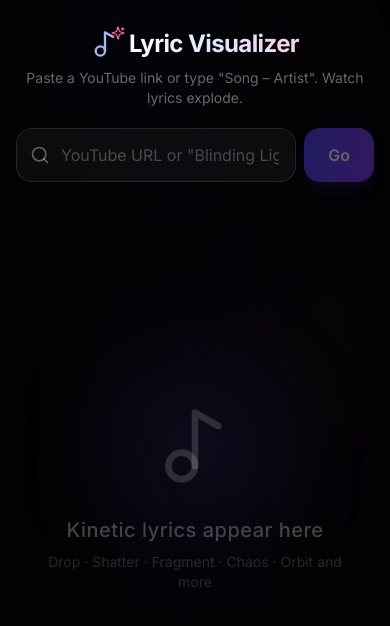
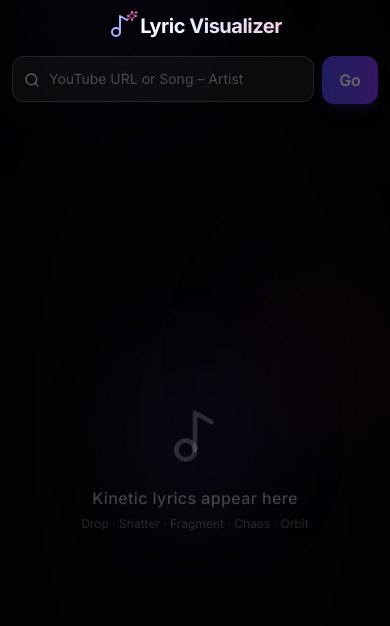
Before and after one commit to justalivefornothing/lyric-visualizer, a Next.js app: page / in a window 390 px wide. Shown: the top 626 px of the page. Built offline with nearby package versions, Linux system fonts and the light colour scheme.

Commit message:
Mobile-first page: safe areas, compact header, taller stage, tiny video, better touch UX

```diff
--- a/src/app/page.tsx
+++ b/src/app/page.tsx
@@ -151,38 +151,35 @@ export default function Home() {
   const hasLyrics = lines.length > 0;
 
   return (
-    <main className="min-h-screen flex flex-col relative overflow-hidden">
+    <main className="min-h-[100dvh] flex flex-col relative overflow-hidden">
       {/* ====== MULTI-LAYER CINEMATIC BACKGROUND ====== */}
       <div className="fixed inset-0 pointer-events-none">
-        {/* Base deep black */}
         <div className="absolute inset-0 bg-[#030306]" />
 
-        {/* Large soft color orbs */}
         <div
-          className="absolute -top-[20%] -left-[10%] w-[70vw] h-[70vw] rounded-full opacity-40 blur-[120px]"
+          className="absolute -top-[20%] -left-[10%] w-[70vw] h-[70vw] rounded-full opacity-40 blur-[80px] sm:blur-[120px]"
           style={{
             background:
               "radial-gradient(circle, rgba(79,70,229,0.55) 0%, transparent 70%)",
           }}
         />
         <div
-          className="absolute top-[30%] -right-[15%] w-[55vw] h-[55vw] rounded-full opacity-35 blur-[100px]"
+          className="absolute top-[30%] -right-[15%] w-[55vw] h-[55vw] rounded-full opacity-35 blur-[70px] sm:blur-[100px]"
           style={{
             background:
               "radial-gradient(circle, rgba(219,39,119,0.45) 0%, transparent 70%)",
           }}
         />
         <div
-          className="absolute -bottom-[10%] left-[20%] w-[50vw] h-[50vw] rounded-full opacity-30 blur-[110px]"
+          className="absolute -bottom-[10%] left-[20%] w-[50vw] h-[50vw] rounded-full opacity-30 blur-[70px] sm:blur-[110px]"
           style={{
             background:
               "radial-gradient(circle, rgba(6,182,212,0.35) 0%, transparent 70%)",
           }}
         />
 
-        {/* Subtle grid */}
         <div
-          className="absolute inset-0 opacity-[0.03]"
+          className="absolute inset-0 opacity-[0.03] hidden sm:block"
           style={{
             backgroundImage:
               "linear-gradient(rgba(255,255,255,0.08) 1px, transparent 1px), linear-gradient(90deg, rgba(255,255,255,0.08) 1px, transparent 1px)",
@@ -190,10 +187,9 @@ export default function Home() {
           }}
         />
 
-        {/* Center spotlight when lyrics are playing */}
         {hasLyrics && (
           <div
-            className="absolute top-1/2 left-1/2 -translate-x-1/2 -translate-y-1/2 w-[90vmin] h-[90vmin] rounded-full opacity-20 blur-[80px] transition-opacity duration-700"
+            className="absolute top-1/2 left-1/2 -translate-x-1/2 -translate-y-1/2 w-[90vmin] h-[90vmin] rounded-full opacity-20 blur-[60px] sm:blur-[80px] transition-opacity duration-700"
             style={{
               background:
                 "radial-gradient(circle, rgba(255,255,255,0.15) 0%, transparent 65%)",
@@ -201,24 +197,23 @@ export default function Home() {
           />
         )}
 
-        {/* Strong vignette */}
         <div className="absolute inset-0 bg-[radial-gradient(ellipse_at_center,transparent_20%,rgba(0,0,0,0.7)_100%)]" />
       </div>
 
-      {/* ====== HEADER ====== */}
-      <header className="relative z-20 pt-7 pb-3 px-4">
-        <div className="max-w-2xl mx-auto text-center mb-5">
-          <div className="inline-flex items-center gap-2.5 mb-2">
+      {/* ====== HEADER – compact on mobile ====== */}
+      <header className="relative z-20 pt-[max(0.75rem,env(safe-area-inset-top))] pb-2 px-3 sm:px-4 sm:pt-7 sm:pb-3">
+        <div className="max-w-2xl mx-auto text-center mb-3 sm:mb-5">
+          <div className="inline-flex items-center gap-2 mb-1 sm:mb-2">
             <div className="relative">
-              <Music2 className="w-7 h-7 text-indigo-300" />
-              <Sparkles className="w-3.5 h-3.5 text-pink-400 absolute -top-1 -right-1.5" />
+              <Music2 className="w-6 h-6 sm:w-7 sm:h-7 text-indigo-300" />
+              <Sparkles className="w-3 h-3 sm:w-3.5 sm:h-3.5 text-pink-400 absolute -top-1 -right-1.5" />
             </div>
-            <h1 className="text-2xl md:text-3xl font-bold tracking-tight bg-gradient-to-r from-white via-indigo-100 to-pink-200 bg-clip-text text-transparent">
+            <h1 className="text-xl sm:text-2xl md:text-3xl font-bold tracking-tight bg-gradient-to-r from-white via-indigo-100 to-pink-200 bg-clip-text text-transparent">
               Lyric Visualizer
             </h1>
           </div>
-          <p className="text-white/40 text-sm md:text-base">
-            Paste a YouTube link or type {'"Song – Artist"'}. Watch lyrics explode.
+          <p className="text-white/40 text-xs sm:text-sm md:text-base hidden xs:block sm:block">
+            Paste a YouTube link or type {'"Song – Artist"'}
           </p>
         </div>
 
@@ -226,32 +221,34 @@ export default function Home() {
           onSubmit={handleSubmit}
           className="max-w-2xl mx-auto flex gap-2"
         >
-          <div className="relative flex-1">
-            <div className="absolute left-3.5 top-1/2 -translate-y-1/2 text-white/35">
+          <div className="relative flex-1 min-w-0">
+            <div className="absolute left-3 top-1/2 -translate-y-1/2 text-white/35 pointer-events-none">
               {input.includes("youtube") || input.includes("youtu.be") ? (
-                <Link2 className="w-5 h-5" />
+                <Link2 className="w-4 h-4 sm:w-5 sm:h-5" />
               ) : (
-                <Search className="w-5 h-5" />
+                <Search className="w-4 h-4 sm:w-5 sm:h-5" />
               )}
             </div>
             <input
               type="text"
               value={input}
               onChange={(e) => setInput(e.target.value)}
-              placeholder='YouTube URL or "Blinding Lights - The Weeknd"'
-              className="w-full pl-11 pr-4 py-3.5 rounded-2xl bg-white/[0.04] border border-white/10
-                focus:border-indigo-400/40 outline-none
+              placeholder="YouTube URL or Song – Artist"
+              className="w-full pl-9 sm:pl-11 pr-3 py-3 sm:py-3.5 rounded-xl sm:rounded-2xl bg-white/[0.04] border border-white/10
+                focus:border-indigo-400/40 outline-none text-sm sm:text-base
                 text-white placeholder:text-white/25 transition-all duration-200"
               disabled={loading}
+              enterKeyHint="go"
             />
           </div>
           <button
             type="submit"
             disabled={loading || !input.trim()}
-            className="px-6 py-3.5 rounded-2xl bg-gradient-to-r from-indigo-600 to-violet-600
-              hover:from-indigo-500 hover:to-violet-500 disabled:opacity-40
+            className="px-4 sm:px-6 py-3 sm:py-3.5 rounded-xl sm:rounded-2xl bg-gradient-to-r from-indigo-600 to-violet-600
+              active:from-indigo-500 active:to-violet-500 disabled:opacity-40
               disabled:cursor-not-allowed font-semibold transition-all duration-200
-              flex items-center gap-2 shadow-lg shadow-indigo-900/40"
+              flex items-center justify-center gap-2 shadow-lg shadow-indigo-900/40
+              touch-manipulation min-w-[3.5rem] sm:min-w-0"
           >
             {loading ? (
               <Loader2 className="w-5 h-5 animate-spin" />
@@ -262,15 +259,15 @@ export default function Home() {
         </form>
 
         {error && (
-          <div className="max-w-2xl mx-auto mt-3 flex items-start gap-2 text-amber-200/90 text-sm bg-amber-500/10 border border-amber-500/20 rounded-xl px-4 py-3">
+          <div className="max-w-2xl mx-auto mt-2 sm:mt-3 flex items-start gap-2 text-amber-200/90 text-xs sm:text-sm bg-amber-500/10 border border-amber-500/20 rounded-xl px-3 py-2.5 sm:px-4 sm:py-3">
             <AlertCircle className="w-4 h-4 mt-0.5 shrink-0" />
-            <span>{error}</span>
+            <span className="leading-snug">{error}</span>
           </div>
         )}
       </header>
 
-      {/* ====== STAGE ====== */}
-      <section className="relative z-10 flex-1 flex items-center justify-center min-h-[48vh] px-2">
+      {/* ====== STAGE – takes remaining space ====== */}
+      <section className="relative z-10 flex-1 flex items-center justify-center min-h-0 px-2 py-2">
         {hasLyrics ? (
           <LyricVisualizer
             lines={lines}
@@ -279,26 +276,27 @@ export default function Home() {
             isPlaying={playing}
           />
         ) : (
-          <div className="text-center select-none px-6">
-            <div className="relative inline-block mb-6">
+          <div className="text-center select-none px-4">
+            <div className="relative inline-block mb-4 sm:mb-6">
               <div className="absolute inset-0 blur-2xl bg-indigo-500/20 rounded-full scale-150" />
-              <Music2 className="relative w-20 h-20 text-white/15" />
+              <Music2 className="relative w-14 h-14 sm:w-20 sm:h-20 text-white/15" />
             </div>
-            <p className="text-xl md:text-2xl font-medium text-white/25 tracking-wide">
+            <p className="text-base sm:text-xl md:text-2xl font-medium text-white/25 tracking-wide">
               Kinetic lyrics appear here
             </p>
-            <p className="mt-2 text-sm text-white/15 max-w-xs mx-auto">
-              Drop · Shatter · Fragment · Chaos · Orbit and more
+            <p className="mt-1.5 text-xs sm:text-sm text-white/15 max-w-xs mx-auto">
+              Drop · Shatter · Fragment · Chaos · Orbit
             </p>
           </div>
         )}
       </section>
 
-      {/* ====== FOOTER / CONTROLS ====== */}
-      <footer className="relative z-20 p-4 pb-6">
+      {/* ====== FOOTER – safe area, compact video on mobile ====== */}
+      <footer className="relative z-20 px-3 pt-1 pb-[max(0.75rem,env(safe-area-inset-bottom))] sm:p-4 sm:pb-6">
         <div className="max-w-3xl mx-auto">
+          {/* Tiny / hidden video on mobile so lyrics stay front and center */}
           {url && (
-            <div className="mb-3 rounded-2xl overflow-hidden aspect-video max-h-36 md:max-h-44 mx-auto w-full max-w-sm bg-black/60 border border-white/5 shadow-2xl">
+            <div className="mb-2 sm:mb-3 rounded-xl sm:rounded-2xl overflow-hidden aspect-video max-h-24 sm:max-h-36 md:max-h-44 mx-auto w-full max-w-[200px] sm:max-w-sm bg-black/60 border border-white/5 shadow-2xl">
               <ReactPlayer
                 ref={playerRef}
                 url={url}
```
